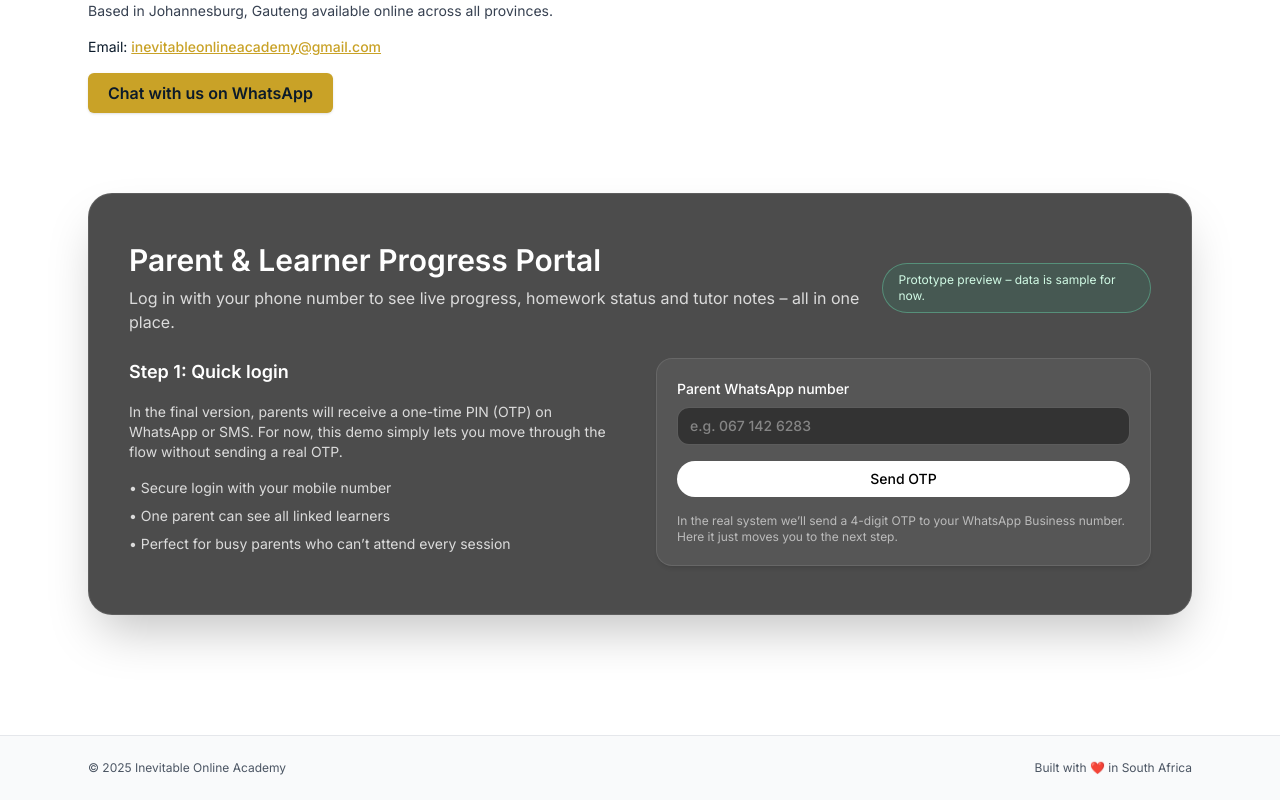
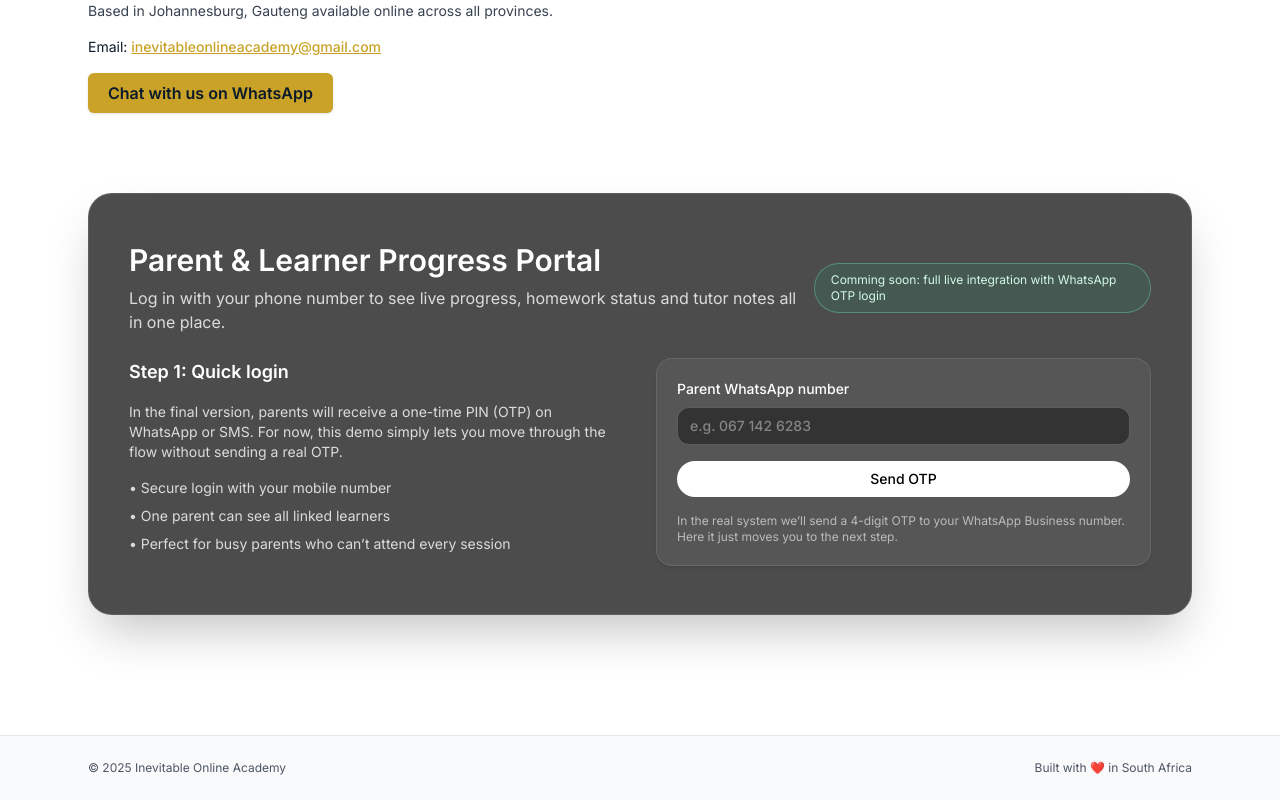
Before and after one commit to siphosethu-bit/IOA, a React (Vite) app: page / in a window 1280 px wide. Shown: the part 3479-4279 px from the top of the page. Built offline with nearby package versions, Linux system fonts and the light colour scheme.

Commit message:
new status message for parents

```diff
--- a/src/ParentPortal.jsx
+++ b/src/ParentPortal.jsx
@@ -90,11 +90,11 @@ export default function ParentPortal() {
           </h2>
           <p className="mt-2 text-sm text-white/80 md:text-base">
             Log in with your phone number to see live progress, homework status
-            and tutor notes – all in one place.
+            and tutor notes all in one place.
           </p>
         </div>
         <div className="mt-4 rounded-full border border-emerald-300/40 bg-emerald-500/10 px-4 py-2 text-xs text-emerald-100 md:mt-0">
-          Prototype preview – data is sample for now.
+          Comming soon: full live integration with WhatsApp OTP login
         </div>
       </div>
 
```
